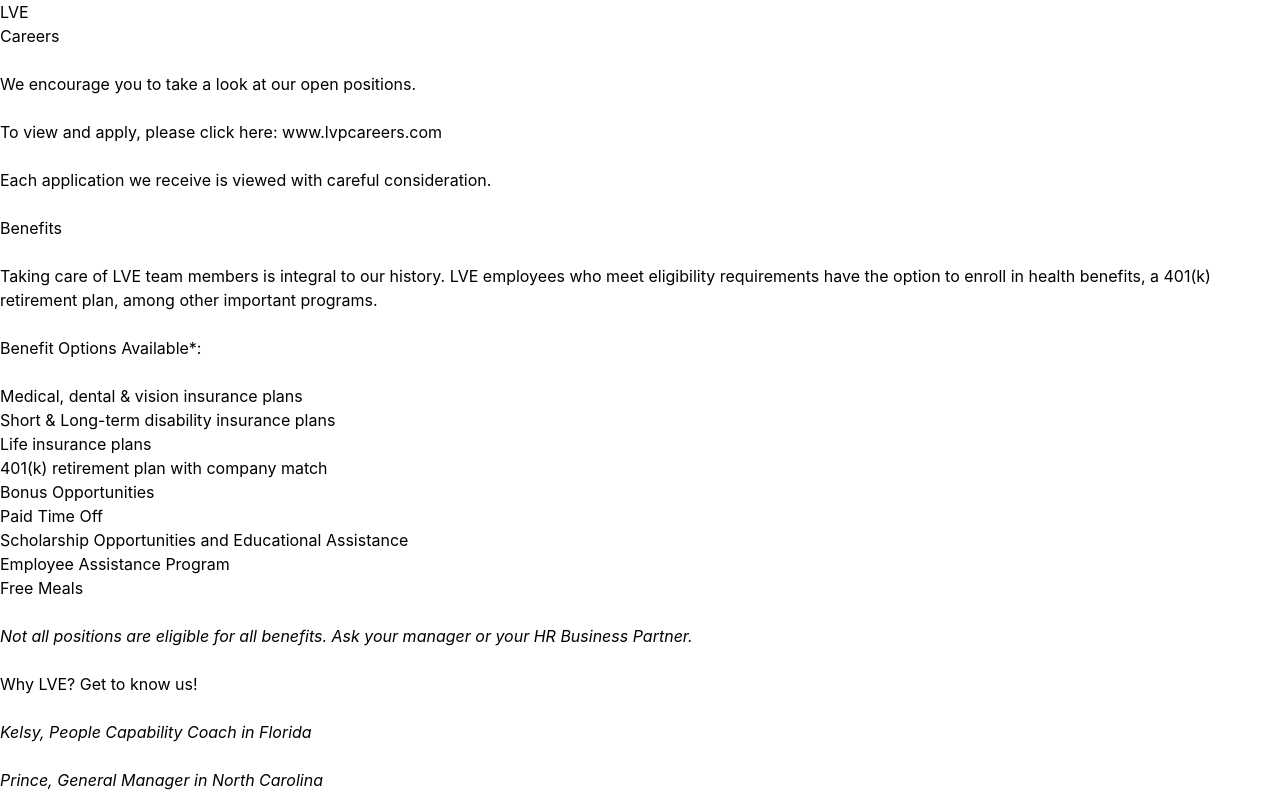
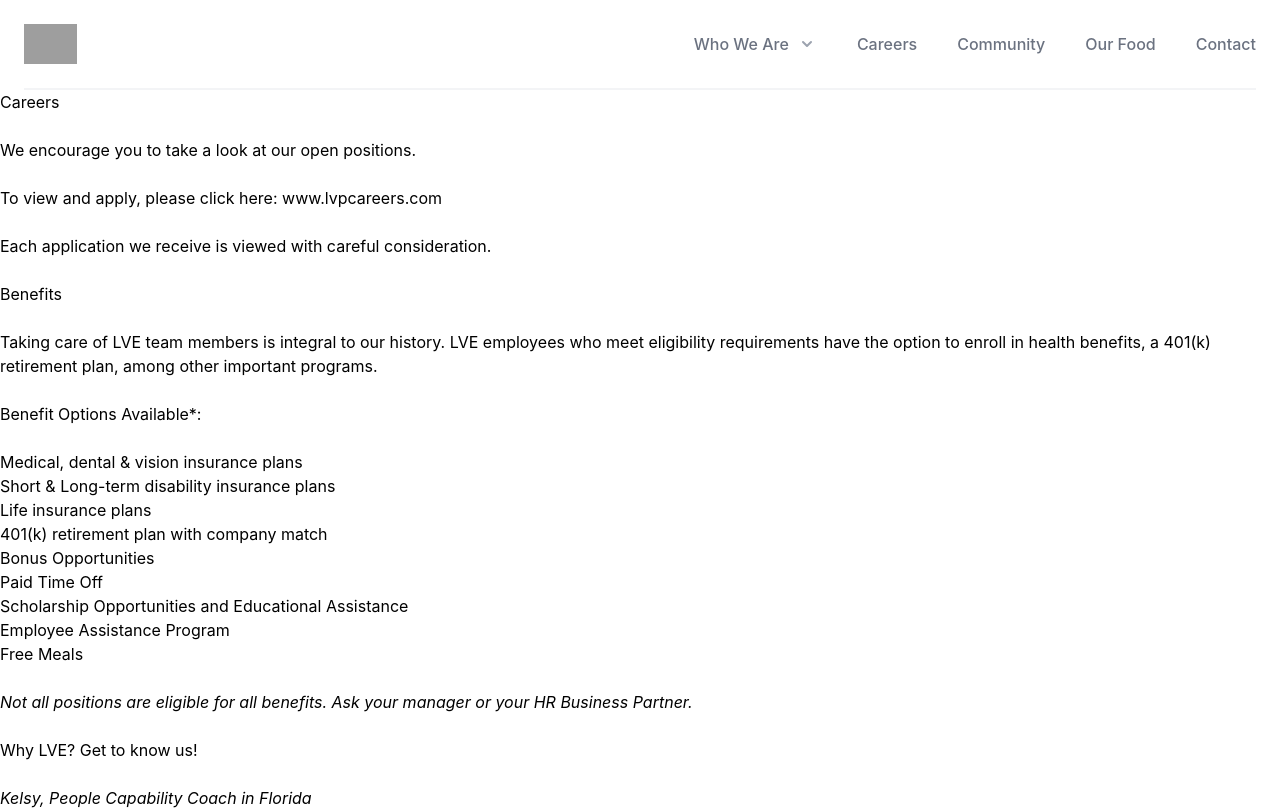
Before and after one commit to funkstyr/lve, a Next.js app: page /careers in a window 1280 px wide. Shown: the top 810 px of the page. Built offline with nearby package versions, Linux system fonts and the light colour scheme; grey boxes are pictures that could not be loaded.

Commit message:
wip: add tailwind header

```diff
--- a/package.json
+++ b/package.json
@@ -9,6 +9,8 @@
     "lint": "next lint"
   },
   "dependencies": {
+    "@headlessui/react": "^1.4.2",
+    "@heroicons/react": "^1.0.5",
     "@mdx-js/loader": "^1.6.22",
     "@next/mdx": "^12.0.4",
     "autoprefixer": "^10.4.0",
--- a/src/components/Header.tsx
+++ b/src/components/Header.tsx
@@ -1,3 +1,5 @@
+import Link from 'next/link';
+
 const Header = () => {
   return (
     <nav>
@@ -6,4 +8,250 @@
   );
 };
 
-export default Header;
+//export default Header;
+
+/* This example requires Tailwind CSS v2.0+ */
+import { Fragment } from 'react';
+import { Popover, Transition } from '@headlessui/react';
+import {
+  ChartBarIcon,
+  CursorClickIcon,
+  MenuIcon,
+  RefreshIcon,
+  ShieldCheckIcon,
+  ViewGridIcon,
+  XIcon,
+} from '@heroicons/react/outline';
+import { ChevronDownIcon } from '@heroicons/react/solid';
+
+const solutions = [
+  {
+    name: 'Analytics',
+    description:
+      'Get a better understanding of where your traffic is coming from.',
+    href: '#',
+    icon: ChartBarIcon,
+  },
+  {
+    name: 'Engagement',
+    description: 'Speak directly to your customers in a more meaningful way.',
+    href: '#',
+    icon: CursorClickIcon,
+  },
+  {
+    name: 'Security',
+    description: "Your customers' data will be safe and secure.",
+    href: '#',
+    icon: ShieldCheckIcon,
+  },
+  {
+    name: 'Integrations',
+    description: "Connect with third-party tools that you're already using.",
+    href: '#',
+    icon: ViewGridIcon,
+  },
+  {
+    name: 'Automations',
+    description:
+      'Build strategic funnels that will drive your customers to convert',
+    href: '#',
+    icon: RefreshIcon,
+  },
+];
+
+function classNames(...classes: string[]) {
+  return classes.filter(Boolean).join(' ');
+}
+
+export default function Example() {
+  return (
+    <Popover className="relative bg-white">
+      <div className="max-w-7xl mx-auto px-4 sm:px-6">
+        <div className="flex justify-between items-center border-b-2 border-gray-100 py-6 md:justify-start md:space-x-10">
+          <div className="flex justify-start lg:w-0 lg:flex-1">
+            <Link href="/">
+              <a>
+                <span className="sr-only">LVE</span>
+                <img
+                  className="h-8 w-auto sm:h-10"
+                  src="https://tailwindui.com/img/logos/workflow-mark-indigo-600.svg"
+                  alt=""
+                />
+              </a>
+            </Link>
+          </div>
+
+          <div className="-mr-2 -my-2 md:hidden">
+            <Popover.Button className="bg-white rounded-md p-2 inline-flex items-center justify-center text-gray-400 hover:text-gray-500 hover:bg-gray-100 focus:outline-none focus:ring-2 focus:ring-inset focus:ring-indigo-500">
+              <span className="sr-only">Open menu</span>
+              <MenuIcon className="h-6 w-6" aria-hidden="true" />
+            </Popover.Button>
+          </div>
+
+          <Popover.Group as="nav" className="hidden md:flex space-x-10">
+            <Popover className="relative">
+              {({ open }) => (
+                <>
+                  <Popover.Button
+                    className={classNames(
+                      open ? 'text-gray-900' : 'text-gray-500',
+                      'group bg-white rounded-md inline-flex items-center text-base font-medium hover:text-gray-900 focus:outline-none focus:ring-2 focus:ring-offset-2 focus:ring-indigo-500'
+                    )}
+                  >
+                    <span>Who We Are</span>
+                    <ChevronDownIcon
+                      className={classNames(
+                        open ? 'text-gray-600' : 'text-gray-400',
+                        'ml-2 h-5 w-5 group-hover:text-gray-500'
+                      )}
+                      aria-hidden="true"
+                    />
+                  </Popover.Button>
+
+                  <Transition
+                    as={Fragment}
+                    enter="transition ease-out duration-200"
+                    enterFrom="opacity-0 translate-y-1"
+                    enterTo="opacity-100 translate-y-0"
+                    leave="transition ease-in duration-150"
+                    leaveFrom="opacity-100 translate-y-0"
+                    leaveTo="opacity-0 translate-y-1"
+                  >
+                    <Popover.Panel className="absolute z-10 -ml-4 mt-3 transform px-2 w-screen max-w-md sm:px-0 lg:ml-0 lg:left-1/2 lg:-translate-x-1/2">
+                      <div className="rounded-lg shadow-lg ring-1 ring-black ring-opacity-5 overflow-hidden">
+                        <div className="relative grid gap-6 bg-white px-5 py-6 sm:gap-8 sm:p-8">
+                          <Link href="/leadership">
+                            <a className="-m-3 p-3 flex items-start rounded-lg hover:bg-gray-50">
+                              Leadership
+                            </a>
+                          </Link>
+
+                          <Link href="/management-team">
+                            <a className="-m-3 p-3 flex items-start rounded-lg hover:bg-gray-50">
+                              Management Team
+                            </a>
+                          </Link>
+
+                          <Link href="/evolution">
+                            <a className="-m-3 p-3 flex items-start rounded-lg hover:bg-gray-50">
+                              LVE EVoLution
+                            </a>
+                          </Link>
+                        </div>
+                      </div>
+                    </Popover.Panel>
+                  </Transition>
+                </>
+              )}
+            </Popover>
+
+            <Link href="/careers">
+              <a className="text-base font-medium text-gray-500 hover:text-gray-900">
+                Careers
+              </a>
+            </Link>
+
+            <Link href="/community-page">
+              <a className="text-base font-medium text-gray-500 hover:text-gray-900">
+                Community
+              </a>
+            </Link>
+
+            <Link href="/food-info">
+              <a className="text-base font-medium text-gray-500 hover:text-gray-900">
+                Our Food
+              </a>
+            </Link>
+
+            <Link href="/contact">
+              <a className="text-base font-medium text-gray-500 hover:text-gray-900">
+                Contact
+              </a>
+            </Link>
+          </Popover.Group>
+        </div>
+      </div>
+
+      <Transition
+        as={Fragment}
+        enter="duration-200 ease-out"
+        enterFrom="opacity-0 scale-95"
+        enterTo="opacity-100 scale-100"
+        leave="duration-100 ease-in"
+        leaveFrom="opacity-100 scale-100"
+        leaveTo="opacity-0 scale-95"
+      >
+        <Popover.Panel
+          focus
+          className="absolute top-0 inset-x-0 p-2 transition transform origin-top-right md:hidden"
+        >
+          <div className="rounded-lg shadow-lg ring-1 ring-black ring-opacity-5 bg-white divide-y-2 divide-gray-50">
+            <div className="pt-5 pb-6 px-5">
+              <div className="flex items-center justify-between">
+                <div>
+                  <img
+                    className="h-8 w-auto"
+                    src="https://tailwindui.com/img/logos/workflow-mark-indigo-600.svg"
+                    alt="Workflow"
+                  />
+                </div>
+                <div className="-mr-2">
+                  <Popover.Button className="bg-white rounded-md p-2 inline-flex items-center justify-center text-gray-400 hover:text-gray-500 hover:bg-gray-100 focus:outline-none focus:ring-2 focus:ring-inset focus:ring-indigo-500">
+                    <span className="sr-only">Close menu</span>
+                    <XIcon className="h-6 w-6" aria-hidden="true" />
+                  </Popover.Button>
+                </div>
+              </div>
+              <div className="mt-6">
+                <nav className="grid gap-y-8">
+                  {solutions.map((item) => (
+                    <a
+                      key={item.name}
+                      href={item.href}
+                      className="-m-3 p-3 flex items-center rounded-md hover:bg-gray-50"
+                    >
+                      <item.icon
+                        className="flex-shrink-0 h-6 w-6 text-indigo-600"
+                        aria-hidden="true"
+                      />
+                      <span className="ml-3 text-base font-medium text-gray-900">
+                        {item.name}
+                      </span>
+                    </a>
+                  ))}
+                </nav>
+              </div>
+            </div>
+            <div className="py-6 px-5 space-y-6">
+              <div className="grid grid-cols-2 gap-y-4 gap-x-8">
+                <Link href="/careers">
+                  <a className="text-base font-medium text-gray-500 hover:text-gray-900">
+                    Careers
+                  </a>
+                </Link>
+
+                <Link href="/community-page">
+                  <a className="text-base font-medium text-gray-500 hover:text-gray-900">
+                    Community
+                  </a>
+                </Link>
+
+                <Link href="/food-info">
+                  <a className="text-base font-medium text-gray-500 hover:text-gray-900">
+                    Our Food
+                  </a>
+                </Link>
+
+                <Link href="/contact">
+                  <a className="text-base font-medium text-gray-500 hover:text-gray-900">
+                    Contact
+                  </a>
+                </Link>
+              </div>
+            </div>
+          </div>
+        </Popover.Panel>
+      </Transition>
+    </Popover>
+  );
+}
--- a/tailwind.config.js
+++ b/tailwind.config.js
@@ -1,6 +1,6 @@
 module.exports = {
   purge: ['./src/pages/**/*.{js,ts,jsx,tsx}', './src/components/**/*.{js,ts,jsx,tsx}'],
-  darkMode: false, // or 'media' or 'class'
+  darkMode: 'media', // or 'media' or 'class'
   theme: {
     extend: {},
   },
```
Also changed, not shown: 1 other file (tests, documents, lock files or other folders).
